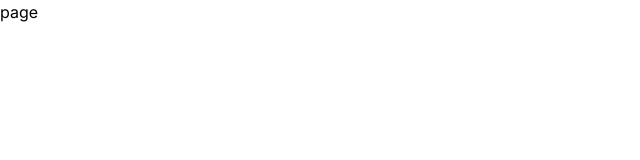
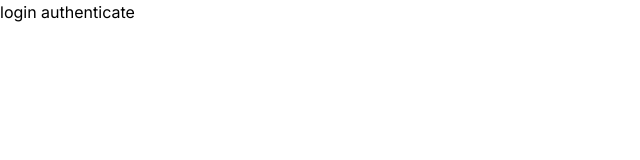
Before and after one commit to sayandeeps/cn-work, a Next.js app: page /login in a window 1280 px wide. Shown: the top 160 px of the page, without its empty margins (0-640 px from the left). Built offline with nearby package versions, Linux system fonts and the light colour scheme.

Commit message:
first frontend commit

```diff
--- a/app/login/page.jsx
+++ b/app/login/page.jsx
@@ -2,7 +2,7 @@ import React from 'react'
 
 const page = () => {
   return (
-    <div>page</div>
+    <div>login authenticate</div>
   )
 }
 
```
